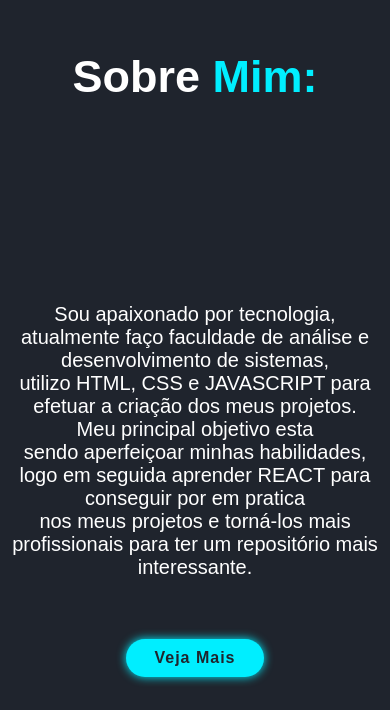
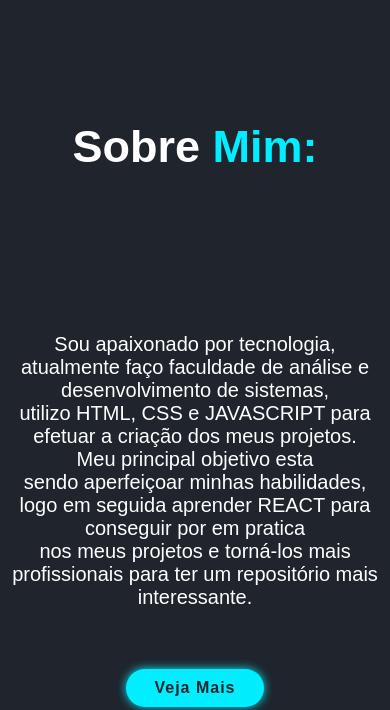
Before and after one commit to Goncxz/Meu-Repositorio, a plain HTML site: page index.html in a window 390 px wide. Shown: the part 875-1585 px from the top of the page. Drawn offline with nearby package versions, Linux system fonts and the light colour scheme.

Commit message:
Add files via upload

```diff
--- a/style.css
+++ b/style.css
@@ -669,4 +669,17 @@ header.sticky {
     .about-img {
         display: none;
     }
+
+    .about {
+        margin-top: 50px;
+    }
+
+    .heading {
+        margin-bottom: 5px;
+    }
+
+    .about-content p {
+        margin-top: 5px;
+    }
+
 }
```
